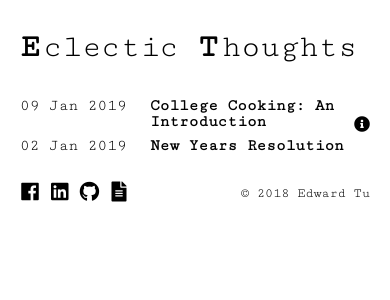
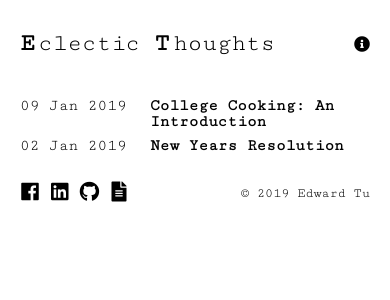
Before and after one commit to TuOfTimes/TuOfTimes.github.io, a Jekyll site: the page built from index.md, in a window 390 px wide. Shown: the top 300 px of the page. Built offline with Jekyll 4.4.1, drawn with Linux system fonts in a browser that asks for light colours; nearby versions of some CDN libraries.

Commit message:
Fixed title format on mobile displays < 400px
Previously the title of the website would be displayed improperly when the display was < 400 px
Changes were made to the _header.sass file to accomodate for responsive design

```diff
--- a/_includes/footer.html
+++ b/_includes/footer.html
@@ -14,6 +14,6 @@
         </a>
     </div>
     <div id="copyright">
-        <small>© 2018 Edward Tu</small>
+        <small>© 2019 Edward Tu</small>
     </div>
 </div>
--- a/_sass/_header.sass
+++ b/_sass/_header.sass
@@ -2,7 +2,7 @@
     height: 90px
     #site-title
         float: left
-        margin: 15px 0 0 20px
+        margin: 13px 0 0 20px
         a
             display: inline-block
             font-weight: 700
@@ -16,6 +16,9 @@
             margin-block-start: 0.67em
             b
                 padding-right: 4px
+            @media screen and (max-width: 400px)
+                font-size: 1.5em
+                margin-top: 20px
     #site-nav
         float: right
         margin: 35px 20px 0 0
```
